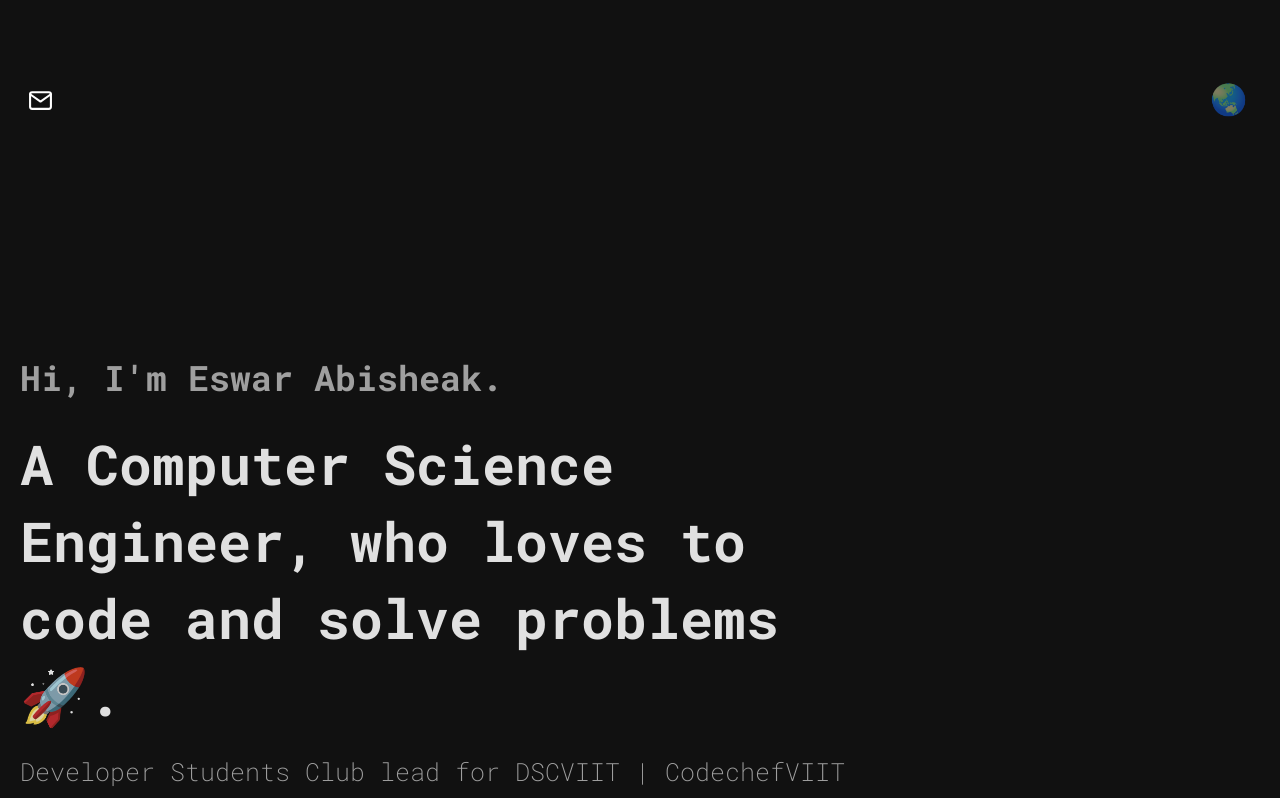
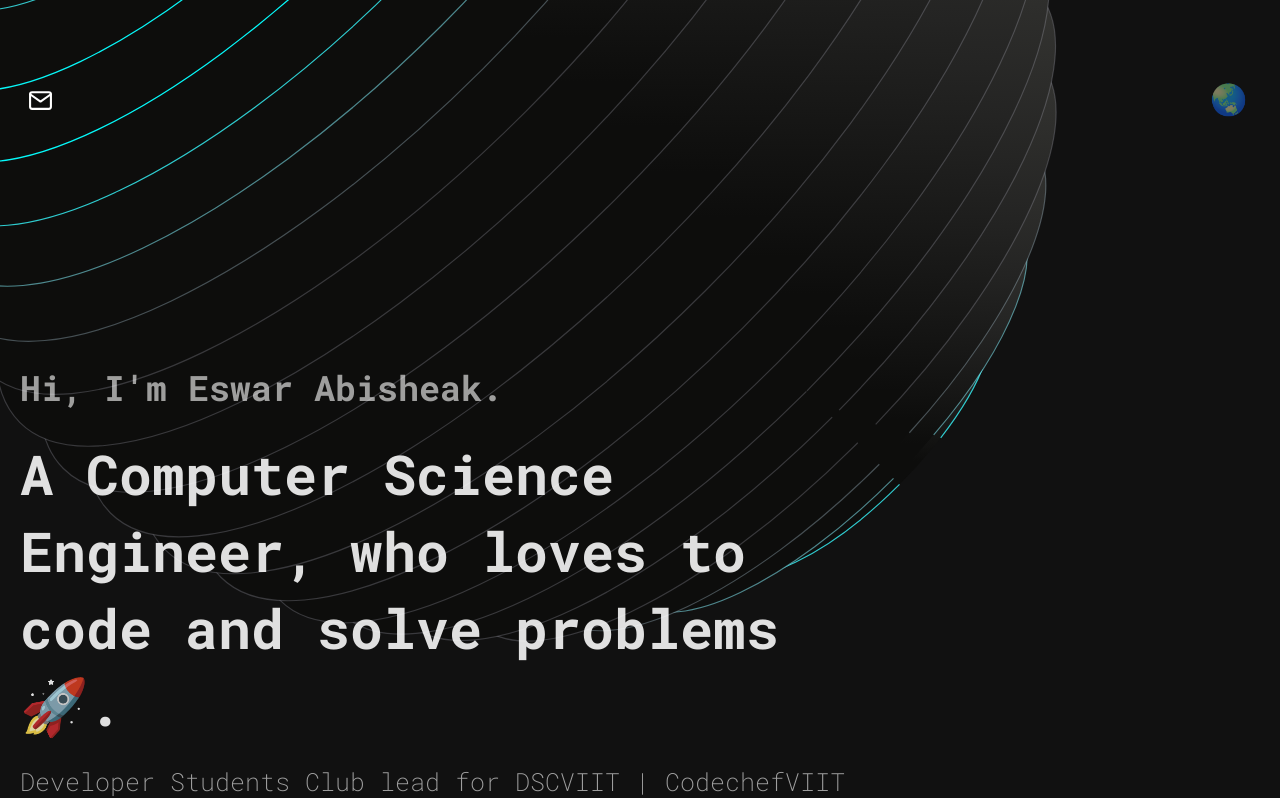
Before and after one commit to eswar2001/eswar2001.github.io, a React (Create React App) app: page / in a window 1280 px wide. Shown: the top 798 px of the page. Built offline with nearby package versions, Linux system fonts and the light colour scheme; no server answers.

Commit message:
added animation

```diff
--- a/public/index.html
+++ b/public/index.html
@@ -41,7 +41,6 @@
 <body class=darkmode>
   <div id="root">
   </div>
-
 </body>
 
 </html>
--- a/src/App.js
+++ b/src/App.js
@@ -1,4 +1,4 @@
-import React from 'react';
+import React, { useEffect } from 'react';
 import { Medium } from './components/blogs';
 import { Footer } from './components/footer';
 import { Github } from './components/github';
--- /dev/null
+++ b/src/components/anime.jsx
@@ -0,0 +1,127 @@
+import React, { useEffect } from 'react';
+import anime from 'animejs/lib/anime.es.js';
+export const BackGround = () => {
+    useEffect(() => {
+        function fitElementToParent(el, padding) {
+            var timeout = null;
+            function resize() {
+                if (timeout) clearTimeout(timeout);
+                anime.set(el, { scale: 1 });
+                var pad = padding || 0;
+                var parentEl = el.parentNode;
+                var elOffsetWidth = el.offsetWidth - pad;
+                var parentOffsetWidth = parentEl.offsetWidth;
+                var ratio = parentOffsetWidth / elOffsetWidth;
+                timeout = setTimeout(anime.set(el, { scale: ratio }), 10);
+            }
+            resize();
+            window.addEventListener('resize', resize);
+        }
+
+        var sphereAnimation = (function () {
+
+            var sphereEl = document.querySelector('.sphere-animation');
+            var spherePathEls = sphereEl.querySelectorAll('.sphere path');
+            var pathLength = spherePathEls.length;
+            var hasStarted = false;
+            var aimations = [];
+
+            fitElementToParent(sphereEl);
+
+            var breathAnimation = anime({
+                begin: function () {
+                    for (var i = 0; i < pathLength; i++) {
+                        aimations.push(anime({
+                            targets: spherePathEls[i],
+                            stroke: { value: ['rgba(0,255,255,1)', 'rgba(230,230,250,.2)', 'rgba(0, 128, 0,1.0)'], duration: 500 },
+                            translateX: [2, -4],
+                            translateY: [2, -4],
+                            easing: 'easeOutQuad',
+                            autoplay: false
+                        }));
+                    }
+                },
+                update: function (ins) {
+                    aimations.forEach(function (animation, i) {
+                        var percent = (1 - Math.sin((i * .35) + (.0022 * ins.currentTime))) / 2;
+                        animation.seek(animation.duration * percent);
+                    });
+                },
+                duration: Infinity,
+                autoplay: false
+            });
+
+            var introAnimation = anime.timeline({
+                autoplay: false
+            })
+                .add({
+                    targets: spherePathEls,
+                    strokeDashoffset: {
+                        value: [anime.setDashoffset, 0],
+                        duration: 3900,
+                        easing: 'easeInOutCirc',
+                        delay: anime.stagger(190, { direction: 'reverse' })
+                    },
+                    duration: 2000,
+                    delay: anime.stagger(60, { direction: 'reverse' }),
+                    easing: 'linear'
+                }, 0);
+
+            var shadowAnimation = anime({
+                targets: '#sphereGradient',
+                x1: '25%',
+                x2: '25%',
+                y1: '0%',
+                y2: '75%',
+                duration: 30000,
+                easing: 'easeOutQuint',
+                autoplay: false
+            }, 0);
+
+            function init() {
+                introAnimation.play();
+                breathAnimation.play();
+                shadowAnimation.play();
+            }
+
+            init();
+
+        })();
+    })
+
+    return (
+        <div style={{
+        }} class="sphere-animation">
+            <svg class="sphere" viewBox="0 0 440 440" stroke="rgba(0,255,255,.75)">
+                <defs>
+                    <linearGradient id="sphereGradient" x1="5%" x2="5%" y1="0%" y2="15%">
+                        <stop stop-color="#373734" offset="0%" />
+                        <stop stop-color="#242423" offset="50%" />
+                        <stop stop-color="#0D0D0C" offset="100%" />
+                    </linearGradient>
+                </defs>
+                <path d="M361.604 361.238c-24.407 24.408-51.119 37.27-59.662 28.727-8.542-8.543 4.319-35.255 28.726-59.663 24.408-24.407 51.12-37.269 59.663-28.726 8.542 8.543-4.319 35.255-28.727 59.662z" />
+                <path d="M360.72 360.354c-35.879 35.88-75.254 54.677-87.946 41.985-12.692-12.692 6.105-52.067 41.985-87.947 35.879-35.879 75.254-54.676 87.946-41.984 12.692 12.692-6.105 52.067-41.984 87.946z" />
+                <path d="M357.185 356.819c-44.91 44.91-94.376 68.258-110.485 52.149-16.11-16.11 7.238-65.575 52.149-110.485 44.91-44.91 94.376-68.259 110.485-52.15 16.11 16.11-7.239 65.576-52.149 110.486z" />
+                <path d="M350.998 350.632c-53.21 53.209-111.579 81.107-130.373 62.313-18.794-18.793 9.105-77.163 62.314-130.372 53.209-53.21 111.579-81.108 130.373-62.314 18.794 18.794-9.105 77.164-62.314 130.373z" />
+                <path d="M343.043 342.677c-59.8 59.799-125.292 91.26-146.283 70.268-20.99-20.99 10.47-86.483 70.269-146.282 59.799-59.8 125.292-91.26 146.283-70.269 20.99 20.99-10.47 86.484-70.27 146.283z" />
+                <path d="M334.646 334.28c-65.169 65.169-136.697 99.3-159.762 76.235-23.065-23.066 11.066-94.593 76.235-159.762s136.697-99.3 159.762-76.235c23.065 23.065-11.066 94.593-76.235 159.762z" />
+                <path d="M324.923 324.557c-69.806 69.806-146.38 106.411-171.031 81.76-24.652-24.652 11.953-101.226 81.759-171.032 69.806-69.806 146.38-106.411 171.031-81.76 24.652 24.653-11.953 101.226-81.759 171.032z" />
+                <path d="M312.99 312.625c-73.222 73.223-153.555 111.609-179.428 85.736-25.872-25.872 12.514-106.205 85.737-179.428s153.556-111.609 179.429-85.737c25.872 25.873-12.514 106.205-85.737 179.429z" />
+                <path d="M300.175 299.808c-75.909 75.909-159.11 115.778-185.837 89.052-26.726-26.727 13.143-109.929 89.051-185.837 75.908-75.908 159.11-115.778 185.837-89.051 26.726 26.726-13.143 109.928-89.051 185.836z" />
+                <path d="M284.707 284.34c-77.617 77.617-162.303 118.773-189.152 91.924-26.848-26.848 14.308-111.534 91.924-189.15C265.096 109.496 349.782 68.34 376.63 95.188c26.849 26.849-14.307 111.535-91.923 189.151z" />
+                <path d="M269.239 267.989c-78.105 78.104-163.187 119.656-190.035 92.807-26.849-26.848 14.703-111.93 92.807-190.035 78.105-78.104 163.187-119.656 190.035-92.807 26.849 26.848-14.703 111.93-92.807 190.035z" />
+                <path d="M252.887 252.52C175.27 330.138 90.584 371.294 63.736 344.446 36.887 317.596 78.043 232.91 155.66 155.293 233.276 77.677 317.962 36.521 344.81 63.37c26.85 26.848-14.307 111.534-91.923 189.15z" />
+                <path d="M236.977 236.61C161.069 312.52 77.867 352.389 51.14 325.663c-26.726-26.727 13.143-109.928 89.052-185.837 75.908-75.908 159.11-115.777 185.836-89.05 26.727 26.726-13.143 109.928-89.051 185.836z" />
+                <path d="M221.067 220.7C147.844 293.925 67.51 332.31 41.639 306.439c-25.873-25.873 12.513-106.206 85.736-179.429C200.6 53.786 280.931 15.4 306.804 41.272c25.872 25.873-12.514 106.206-85.737 179.429z" />
+                <path d="M205.157 204.79c-69.806 69.807-146.38 106.412-171.031 81.76-24.652-24.652 11.953-101.225 81.759-171.031 69.806-69.807 146.38-106.411 171.031-81.76 24.652 24.652-11.953 101.226-81.759 171.032z" />
+                <path d="M189.247 188.881c-65.169 65.169-136.696 99.3-159.762 76.235-23.065-23.065 11.066-94.593 76.235-159.762s136.697-99.3 159.762-76.235c23.065 23.065-11.066 94.593-76.235 159.762z" />
+                <path d="M173.337 172.971c-59.799 59.8-125.292 91.26-146.282 70.269-20.991-20.99 10.47-86.484 70.268-146.283 59.8-59.799 125.292-91.26 146.283-70.269 20.99 20.991-10.47 86.484-70.269 146.283z" />
+                <path d="M157.427 157.061c-53.209 53.21-111.578 81.108-130.372 62.314-18.794-18.794 9.104-77.164 62.313-130.373 53.21-53.209 111.58-81.108 130.373-62.314 18.794 18.794-9.105 77.164-62.314 130.373z" />
+                <path d="M141.517 141.151c-44.91 44.91-94.376 68.259-110.485 52.15-16.11-16.11 7.239-65.576 52.15-110.486 44.91-44.91 94.375-68.258 110.485-52.15 16.109 16.11-7.24 65.576-52.15 110.486z" />
+                <path d="M125.608 125.241c-35.88 35.88-75.255 54.677-87.947 41.985-12.692-12.692 6.105-52.067 41.985-87.947C115.525 43.4 154.9 24.603 167.592 37.295c12.692 12.692-6.105 52.067-41.984 87.946z" />
+                <path d="M109.698 109.332c-24.408 24.407-51.12 37.268-59.663 28.726-8.542-8.543 4.319-35.255 28.727-59.662 24.407-24.408 51.12-37.27 59.662-28.727 8.543 8.543-4.319 35.255-28.726 59.663z" />
+            </svg>
+        </div>
+    );
+}
--- a/src/components/header.jsx
+++ b/src/components/header.jsx
@@ -1,9 +1,13 @@
-
+import React from 'react';
+import { BackGround } from './anime';
 export const Header = () => {
-    return (<header>
-        <a href="mailto:eswar.abisheak94@gmail.com" title="Contact Me"
-            rel='author'>Contact Me</a>
-        <a href="https://docs.google.com/document/d/1Qx8xBd9yMQ7jNC0nJZHoHwPjOjxb7Hu16P0oD3Hp2G8/edit?usp=sharing" title="Website"
-            rel="noreferrer" target='_blank'>🌏</a>
-    </header>)
+    return (<>
+        <header>
+            <a href="mailto:eswar.abisheak94@gmail.com" title="Contact Me"
+                rel='author'>Contact Me</a>
+            <a href="https://docs.google.com/document/d/1Qx8xBd9yMQ7jNC0nJZHoHwPjOjxb7Hu16P0oD3Hp2G8/edit?usp=sharing" title="Website"
+                rel="noreferrer" target='_blank'>🌏</a>
+        </header>
+        <BackGround />
+    </>)
 }
--- a/src/components/hero.jsx
+++ b/src/components/hero.jsx
@@ -7,7 +7,6 @@ export const Hero = () => {
             <h1>A Computer Science Engineer, who loves to code and solve problems 🚀.</h1>
             <p className='mono'>Developer Students Club lead for DSCVIIT | CodechefVIIT Representative | OSC LEAD</p>
         </section >
-
     </>
     )
 }
--- a/src/index.css
+++ b/src/index.css
@@ -5,6 +5,28 @@
   display: table;
 }
 
+.sphere-animation {
+  z-index: -999999;
+  position: sticky;
+  top: 30%;
+  left: 30%;
+  width: 200px;
+  height: 300px;
+  margin: -290px 0 0 -290px;
+}
+
+.sphere path {
+  fill: url(#sphereGradient);
+  stroke-width: 1px;
+  stroke: rgba(27, 27, 27, 0.35);
+  backface-visibility: hidden;
+}
+
+@media (min-width: 500px) {
+  .sphere path {
+    stroke-width: .4px;
+  }
+}
 
 .img-dp {
   width: 300px;
```
